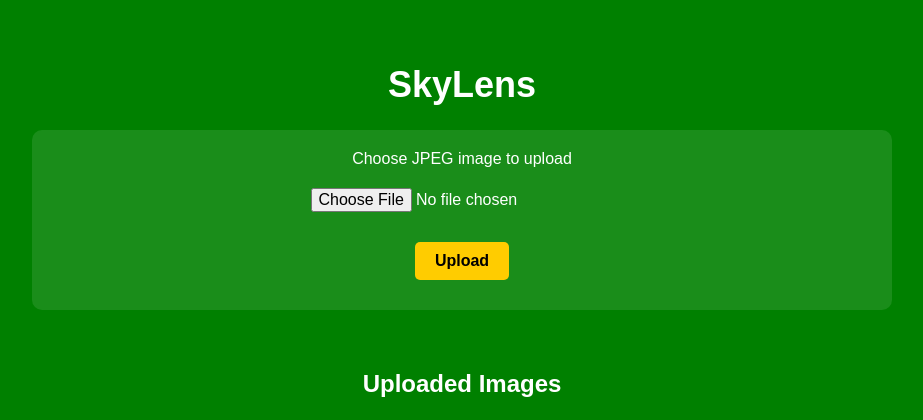
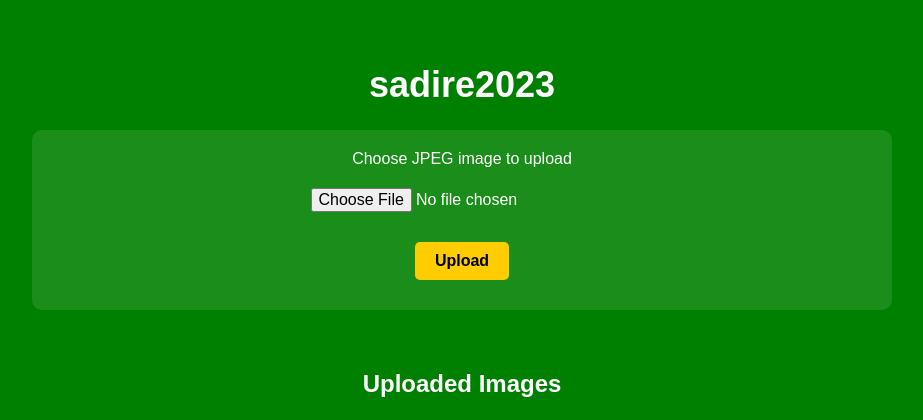
Before and after one commit to saivamshi12/cloud-native-project, a Flask app: template templates/index.html in a window 1280 px wide. Shown: the top 420 px of the page, without its empty margins (178-1101 px from the left). Run offline with Flask 3, Linux system fonts and the light colour scheme; the template is opened without the code that fills it, so the values that code supplies are empty.

Commit message:
Update index.html

```diff
--- a/templates/index.html
+++ b/templates/index.html
@@ -21,7 +21,7 @@
 </head>
 <body>
     <div class="container">
-        <h1>SkyLens</h1>
+        <h1>sadire2023</h1>
         <div class="upload-form">
             <form method="post" enctype="multipart/form-data" action="/upload">
                 <label>Choose JPEG image to upload</label><br>
```
